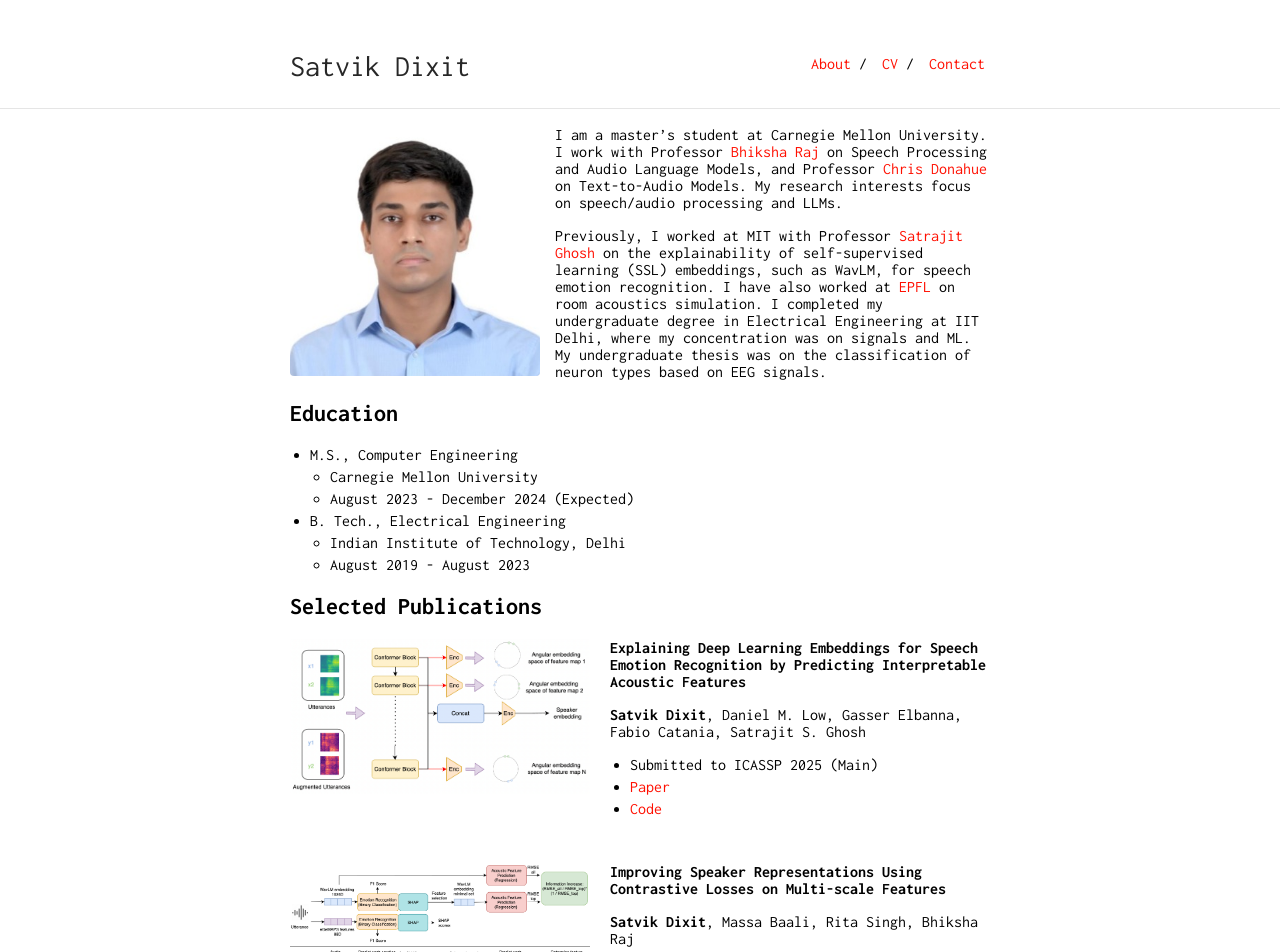
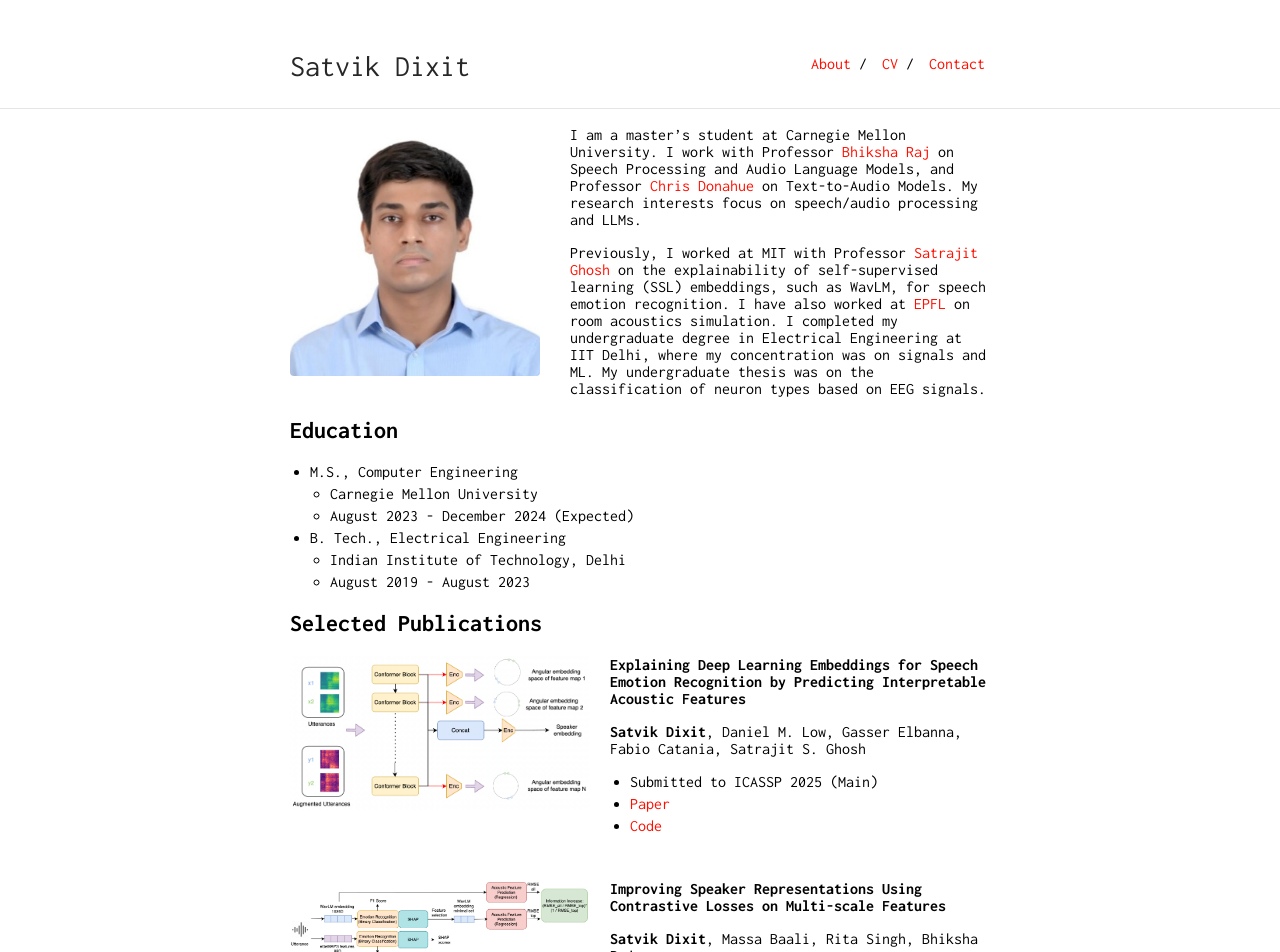
Before and after one commit to satvik-dixit/satvik-dixit.github.io, a Jekyll site: the page built from index.md, in a window 1280 px wide. Shown: the top 952 px of the page. Built offline with Jekyll 4.4.1, drawn with Linux system fonts in a browser that asks for light colours.

Commit message:
Update typography.scss

```diff
--- a/_sass/typography.scss
+++ b/_sass/typography.scss
@@ -40,7 +40,7 @@
         width: 250px;  // Changed from 150px to 200px
         height: auto;  // Allow height to adjust with aspect ratio
         position: relative;
-        margin: 0 15px 10px 0;
+        margin: 0 30px 30px 0;
         float: left;
         border-radius: 4px;
         p & {
```
